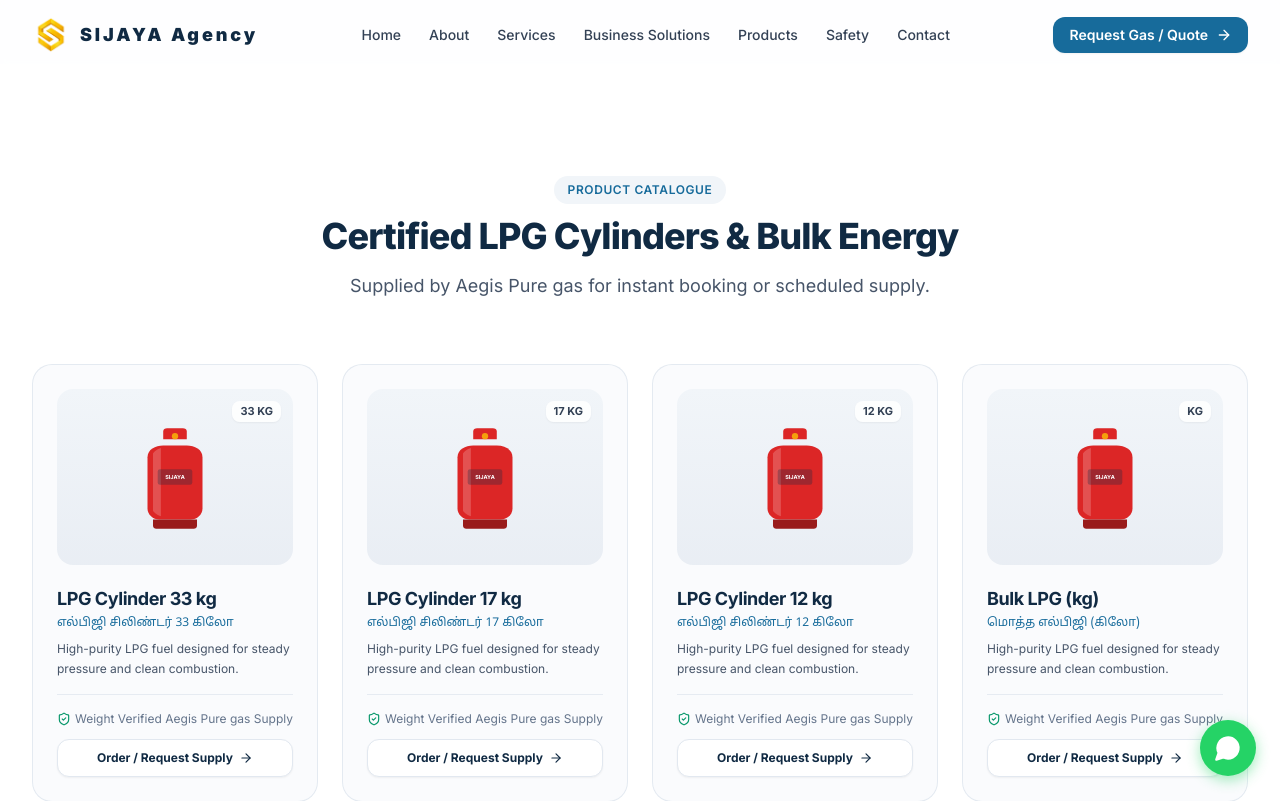
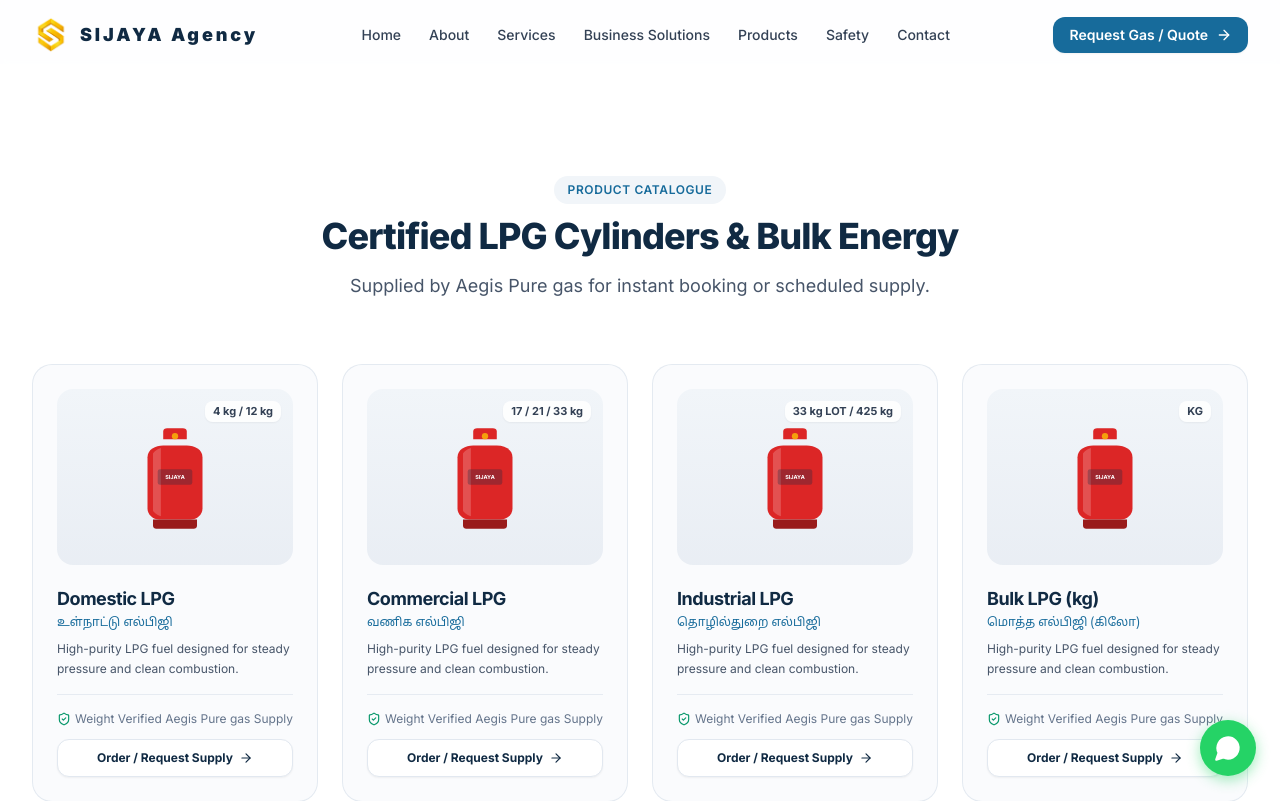
Before and after one commit to guruprasath322/sijaya-agency, a Next.js app in the folder apps/web/: page /products in a window 1280 px wide. Shown: the top 801 px of the page. Built offline with nearby package versions, Linux system fonts and the light colour scheme.

Commit message:
Update LPG product size options

```diff
--- a/apps/web/components/sections/ContactSection.tsx
+++ b/apps/web/components/sections/ContactSection.tsx
@@ -138,8 +138,9 @@ export function ContactSection() {
                 <div>
                   <label className="mb-1.5 block text-xs font-bold uppercase tracking-wider text-slate-700">Requirement Type *</label>
                   <select value={formData.category} onChange={(e) => setFormData({ ...formData, category: e.target.value })} className="input-field">
-                    <option value="Domestic LPG">Domestic LPG Refill (14.2 kg / 5 kg)</option>
-                    <option value="Commercial LPG">Commercial Cylinder (19 kg)</option>
+                    <option value="Domestic LPG">Domestic LPG (4 kg / 12 kg)</option>
+                    <option value="Commercial LPG">Commercial LPG (17 kg / 21 kg / 33 kg)</option>
+                    <option value="Industrial LPG">Industrial LPG (33 kg LOT / 425 kg)</option>
                     <option value="Bulk LPG Supply">Bulk LPG / Multi-Cylinder Manifold</option>
                     <option value="Hotel Recurring Supply">Hotel / Restaurant Recurring Supply</option>
                     <option value="Institutional Quotation">Institutional / Hostel Contract</option>
--- a/apps/web/components/sections/ProductShowcase.tsx
+++ b/apps/web/components/sections/ProductShowcase.tsx
@@ -8,25 +8,25 @@ export function ProductShowcase() {
   const products = [
     {
       id: '1',
-      name: 'LPG Cylinder 33 kg',
-      nameTamil: 'எல்பிஜி சிலிண்டர் 33 கிலோ',
-      unit: 'CYLINDER_14KG',
+      name: 'Domestic LPG',
+      nameTamil: 'உள்நாட்டு எல்பிஜி',
+      weight: '4 kg / 12 kg',
       description: 'High-purity LPG fuel designed for steady pressure and clean combustion.',
       displayOrder: 1,
     },
     {
       id: '2',
-      name: 'LPG Cylinder 17 kg',
-      nameTamil: 'எல்பிஜி சிலிண்டர் 17 கிலோ',
-      unit: 'CYLINDER_19KG',
+      name: 'Commercial LPG',
+      nameTamil: 'வணிக எல்பிஜி',
+      weight: '17 / 21 / 33 kg',
       description: 'High-purity LPG fuel designed for steady pressure and clean combustion.',
       displayOrder: 2,
     },
     {
       id: '3',
-      name: 'LPG Cylinder 12 kg',
-      nameTamil: 'எல்பிஜி சிலிண்டர் 12 கிலோ',
-      unit: 'CYLINDER_5KG',
+      name: 'Industrial LPG',
+      nameTamil: 'தொழில்துறை எல்பிஜி',
+      weight: '33 kg LOT / 425 kg',
       description: 'High-purity LPG fuel designed for steady pressure and clean combustion.',
       displayOrder: 3,
     },
@@ -35,6 +35,7 @@ export function ProductShowcase() {
       name: 'Bulk LPG (kg)',
       nameTamil: 'மொத்த எல்பிஜி (கிலோ)',
       unit: 'KG',
+      weight: 'KG',
       description: 'High-purity LPG fuel designed for steady pressure and clean combustion.',
       displayOrder: 4,
     },
@@ -57,12 +58,6 @@ export function ProductShowcase() {
 
         <div className="grid grid-cols-1 min-[480px]:grid-cols-2 lg:grid-cols-4 gap-4 sm:gap-6">
           {products.map((prod) => {
-            const display = {
-              1: { name: 'LPG Cylinder 33 kg', nameTamil: 'எல்பிஜி சிலிண்டர் 33 கிலோ', weight: '33 KG' },
-              2: { name: 'LPG Cylinder 17 kg', nameTamil: 'எல்பிஜி சிலிண்டர் 17 கிலோ', weight: '17 KG' },
-              3: { name: 'LPG Cylinder 12 kg', nameTamil: 'எல்பிஜி சிலிண்டர் 12 கிலோ', weight: '12 KG' },
-            }[prod.displayOrder];
-
             return (
             <div
               key={prod.id}
@@ -85,17 +80,17 @@ export function ProductShowcase() {
                   </div>
 
                   <span className="absolute top-3 right-3 text-[11px] font-bold px-2 py-0.5 rounded bg-white/90 text-slate-700 shadow-sm">
-                    {display?.weight ?? prod.unit.replace('CYLINDER_', '').replace('_', ' ')}
+                    {prod.weight}
                   </span>
                 </div>
 
                 {/* Title & Bilingual Name */}
                 <h3 className="text-lg font-bold text-[#102A43] group-hover:text-[#176B9B] transition-colors">
-                  {display?.name ?? prod.name}
+                  {prod.name}
                 </h3>
-                {(display?.nameTamil ?? prod.nameTamil) && (
+                {prod.nameTamil && (
                   <p className="text-xs text-[#176B9B] font-medium font-tamil mt-0.5 mb-2">
-                    {display?.nameTamil ?? prod.nameTamil}
+                    {prod.nameTamil}
                   </p>
                 )}
 
--- a/apps/web/components/sections/ServicesSection.tsx
+++ b/apps/web/components/sections/ServicesSection.tsx
@@ -11,7 +11,7 @@ export function ServicesSection() {
       icon: Home,
       title: 'Domestic LPG Supply',
       subtitle: 'Household Cylinder Refills',
-      badge: '14.2 kg & 5 kg Refills',
+      badge: '4 kg & 12 kg Refills',
       description:
         'Safe, reliable cooking gas for families. Quick digital requests, weight verification upon delivery, and seamless refill tracking directly on your mobile device.',
       features: [
@@ -29,7 +29,7 @@ export function ServicesSection() {
       icon: UtensilsCrossed,
       title: 'Commercial LPG Supply',
       subtitle: 'Hotels, Restaurants & Bakeries',
-      badge: '19 kg Commercial Grade',
+      badge: '17 kg / 21 kg / 33 kg',
       description:
         'Engineered for heavy-duty commercial kitchens, catering enterprises, and food establishments. High flame calorific value with scheduled recurring delivery.',
       features: [
```
